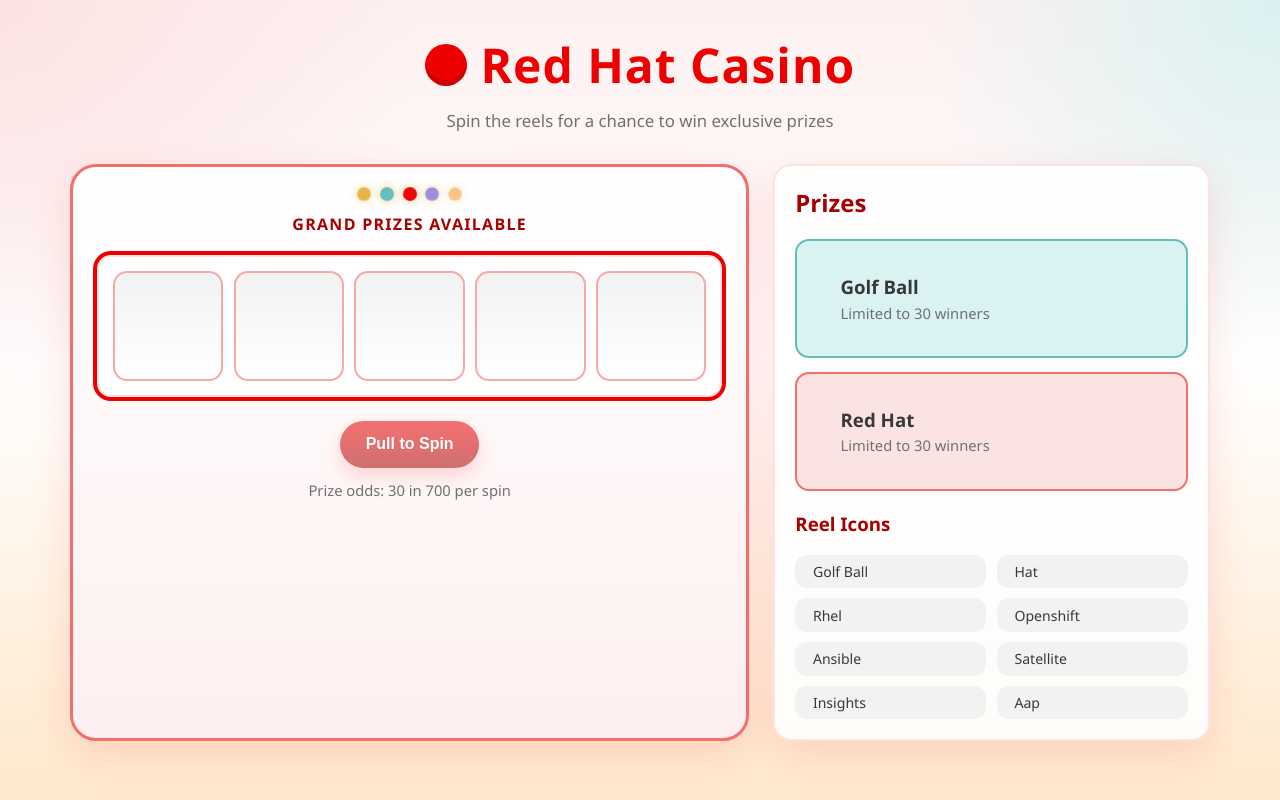
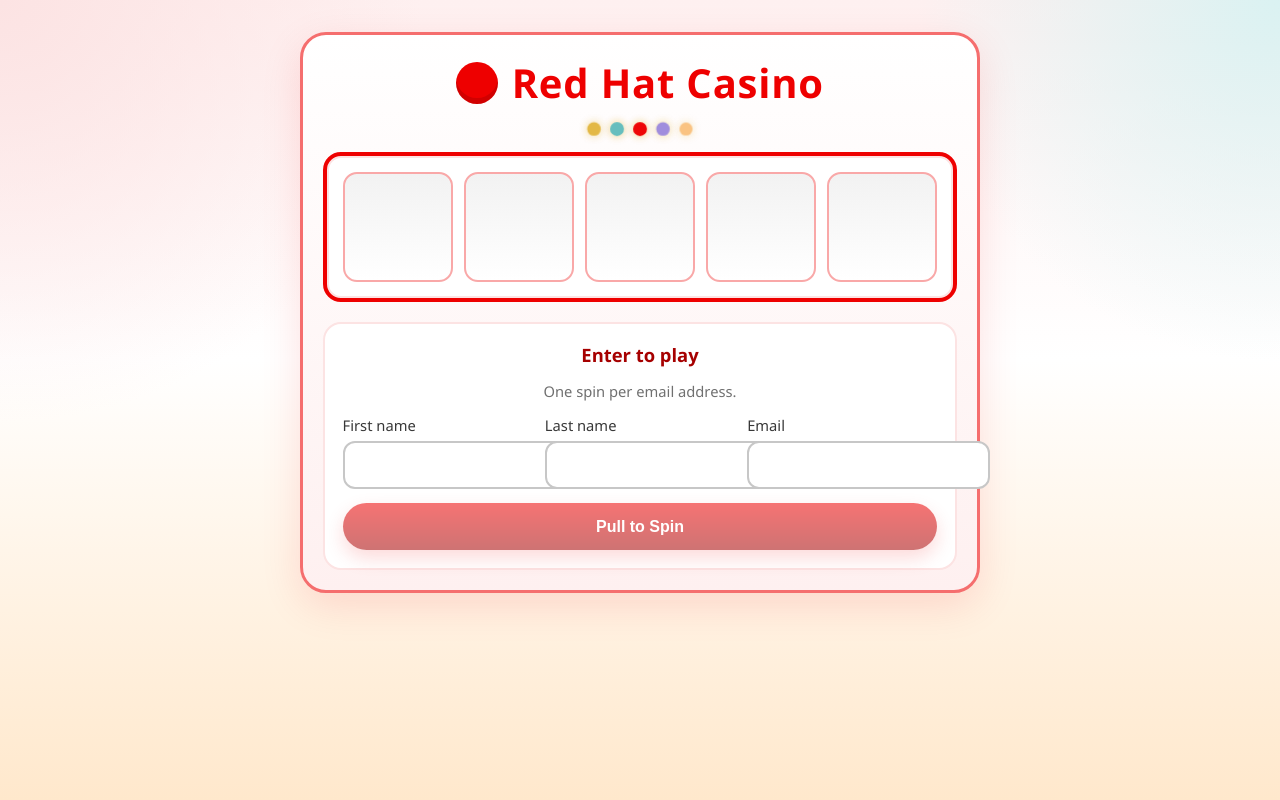
Before and after one commit to anseifert/slot-machine, a FastAPI app: page / in a window 1280 px wide. Run offline with FastAPI, Linux system fonts and the light colour scheme.

Commit message:
Simplify player UI to slot machine and entry form.
Move registration inline below the reels, remove the prize sidebar and odds display, and streamline the spin flow to a single form submit.

Co-authored-by: Cursor <cursoragent@cursor.com>

```diff
--- a/app/main.py
+++ b/app/main.py
@@ -34,14 +34,11 @@ def health() -> dict[str, str]:
 
 @app.get("/", response_class=HTMLResponse)
 def index(request: Request) -> HTMLResponse:
-    settings = get_settings()
     return templates.TemplateResponse(
         "index.html",
         {
             "request": request,
             "symbols": PRIZE_SYMBOLS + FILLER_SYMBOLS,
-            "golf_max": settings.golf_ball_max,
-            "hat_max": settings.hat_max,
         },
     )
 
--- a/app/static/css/styles.css
+++ b/app/static/css/styles.css
@@ -38,20 +38,17 @@ body {
 }
 
 .page {
-  max-width: 1180px;
+  max-width: 720px;
   margin: 0 auto;
   padding: 2rem 1.25rem 3rem;
-}
-
-.header {
-  text-align: center;
-  margin-bottom: 2rem;
 }
 
 .header__brand {
   display: inline-flex;
   align-items: center;
+  justify-content: center;
   gap: 0.85rem;
+  margin-bottom: 0.75rem;
 }
 
 .header__logo {
@@ -62,26 +59,20 @@ body {
   box-shadow: inset 0 -6px 0 rgba(0, 0, 0, 0.12);
 }
 
-.header h1 {
+.machine__top h1 {
   margin: 0;
-  font-size: clamp(2rem, 5vw, 3rem);
+  font-size: clamp(1.75rem, 4vw, 2.5rem);
   color: var(--rh-red);
   letter-spacing: 0.02em;
 }
 
-.header__tagline {
-  margin: 0.75rem 0 0;
-  color: var(--rh-gray-50);
-  font-size: 1.05rem;
-}
-
 .casino {
   display: grid;
-  grid-template-columns: 1.4fr 0.9fr;
-  gap: 1.5rem;
+  place-items: center;
 }
 
 .machine {
+  width: 100%;
   background: linear-gradient(180deg, var(--rh-white), var(--rh-red-lightest));
   border: 3px solid var(--rh-red-light);
   border-radius: calc(var(--radius) + 8px);
@@ -118,14 +109,6 @@ body {
 @keyframes blink {
   0%, 100% { opacity: 0.45; transform: scale(0.92); }
   50% { opacity: 1; transform: scale(1); }
-}
-
-.machine__jackpot {
-  margin: 0;
-  font-weight: 700;
-  color: var(--rh-red-dark);
-  letter-spacing: 0.08em;
-  text-transform: uppercase;
 }
 
 .machine__window {
@@ -166,9 +149,7 @@ body {
   to { transform: translateY(-88px); }
 }
 
-.reel__symbol,
-.symbol-legend__icon,
-.prize-card__icon {
+.reel__symbol {
   display: flex;
   align-items: center;
   justify-content: center;
@@ -176,22 +157,13 @@ body {
   padding: 0.5rem;
 }
 
-.reel__symbol svg,
-.symbol-legend__icon svg,
-.prize-card__icon svg {
+.reel__symbol svg {
   width: 64px;
   height: 64px;
 }
 
 .machine__controls {
   margin-top: 1.25rem;
-  text-align: center;
-}
-
-.machine__odds {
-  margin: 0.75rem 0 0;
-  color: var(--rh-gray-50);
-  font-size: 0.92rem;
 }
 
 .btn {
@@ -225,117 +197,33 @@ body {
   border: 2px solid var(--rh-red-lighter);
 }
 
-.prize-board {
-  background: rgba(255, 255, 255, 0.88);
+.player-form {
+  display: grid;
+  gap: 0.9rem;
+  padding: 1.1rem;
+  border-radius: var(--radius);
+  background: var(--rh-white);
   border: 2px solid var(--rh-red-pale);
-  border-radius: var(--radius);
-  padding: 1.25rem;
-  box-shadow: var(--shadow);
 }
 
-.prize-board h2,
-.symbol-legend h3 {
-  margin-top: 0;
+.player-form__title {
+  margin: 0;
+  text-align: center;
   color: var(--rh-red-dark);
+  font-size: 1.15rem;
 }
 
-.prize-cards {
-  display: grid;
-  gap: 0.85rem;
-  margin-bottom: 1.25rem;
-}
-
-.prize-card {
-  display: flex;
-  gap: 0.85rem;
-  align-items: center;
-  padding: 0.85rem;
-  border-radius: 14px;
-  border: 2px solid transparent;
-}
-
-.prize-card--golf {
-  background: var(--rh-teal-light);
-  border-color: var(--rh-teal);
-}
-
-.prize-card--hat {
-  background: var(--rh-red-pale);
-  border-color: var(--rh-red-light);
-}
-
-.prize-card h3 {
-  margin: 0 0 0.2rem;
-}
-
-.prize-card p {
+.player-form__subtitle {
   margin: 0;
+  text-align: center;
   color: var(--rh-gray-50);
   font-size: 0.92rem;
 }
 
-.symbol-legend__grid {
+.player-form__fields {
   display: grid;
-  grid-template-columns: repeat(2, minmax(0, 1fr));
-  gap: 0.65rem;
-}
-
-.symbol-legend__item {
-  display: flex;
-  align-items: center;
-  gap: 0.55rem;
-  padding: 0.45rem 0.55rem;
-  border-radius: 12px;
-  background: var(--rh-gray-10);
-  font-size: 0.88rem;
-}
-
-.symbol-legend__icon {
-  min-height: auto;
-  padding: 0;
-}
-
-.symbol-legend__icon svg {
-  width: 34px;
-  height: 34px;
-}
-
-.modal {
-  position: fixed;
-  inset: 0;
-  display: grid;
-  place-items: center;
-  z-index: 20;
-}
-
-.modal[hidden] {
-  display: none;
-}
-
-.modal__backdrop {
-  position: absolute;
-  inset: 0;
-  background: rgba(255, 255, 255, 0.72);
-  backdrop-filter: blur(4px);
-}
-
-.modal__panel {
-  position: relative;
-  width: min(100% - 2rem, 420px);
-  background: var(--rh-white);
-  border: 2px solid var(--rh-red-lighter);
-  border-radius: var(--radius);
-  padding: 1.5rem;
-  box-shadow: var(--shadow);
-}
-
-.modal__subtitle {
-  color: var(--rh-gray-50);
-}
-
-.player-form {
-  display: grid;
-  gap: 0.9rem;
+  grid-template-columns: repeat(3, minmax(0, 1fr));
+  gap: 0.75rem;
 }
 
 .player-form label {
@@ -530,10 +418,6 @@ body {
 }
 
 @media (max-width: 900px) {
-  .casino {
-    grid-template-columns: 1fr;
-  }
-
   .stats-grid {
     grid-template-columns: repeat(2, minmax(0, 1fr));
   }
@@ -553,6 +437,10 @@ body {
     height: 48px;
   }
 
+  .player-form__fields {
+    grid-template-columns: 1fr;
+  }
+
   .stats-grid {
     grid-template-columns: 1fr;
   }
--- a/app/static/js/app.js
+++ b/app/static/js/app.js
@@ -1,7 +1,6 @@
 const symbols = window.SLOT_SYMBOLS || [];
 const { hydrateSymbolElements, renderSymbol } = window.SlotIcons;
 
-const modal = document.getElementById("player-modal");
 const playerForm = document.getElementById("player-form");
 const formError = document.getElementById("form-error");
 const spinBtn = document.getElementById("spin-btn");
@@ -9,20 +8,29 @@ const resultBanner = document.getElementById("result-banner");
 const resultMessage = document.getElementById("result-message");
 const resultClose = document.getElementById("result-close");
 
-let player = null;
 let hasSpun = false;
-
-function showModal() {
-  modal.hidden = false;
-}
-
-function hideModal() {
-  modal.hidden = true;
-}
 
 function showError(message) {
   formError.textContent = message;
   formError.hidden = !message;
+}
+
+function getPlayerFromForm() {
+  const formData = new FormData(playerForm);
+  return {
+    first_name: formData.get("first_name").trim(),
+    last_name: formData.get("last_name").trim(),
+    email: formData.get("email").trim().toLowerCase(),
+  };
+}
+
+function isFormComplete() {
+  const player = getPlayerFromForm();
+  return Boolean(player.first_name && player.last_name && player.email);
+}
+
+function updateSpinButton() {
+  spinBtn.disabled = hasSpun || !isFormComplete();
 }
 
 function buildReelStrip(finalSymbol) {
@@ -66,26 +74,18 @@ function showResult(message, isWinner) {
   resultBanner.hidden = false;
 }
 
-playerForm.addEventListener("submit", (event) => {
-  event.preventDefault();
+playerForm.addEventListener("input", () => {
   showError("");
-
-  const formData = new FormData(playerForm);
-  player = {
-    first_name: formData.get("first_name").trim(),
-    last_name: formData.get("last_name").trim(),
-    email: formData.get("email").trim().toLowerCase(),
-  };
-
-  hideModal();
-  spinBtn.disabled = false;
+  updateSpinButton();
 });
 
-spinBtn.addEventListener("click", async () => {
-  if (!player || hasSpun) {
+playerForm.addEventListener("submit", async (event) => {
+  event.preventDefault();
+  if (hasSpun || !isFormComplete()) {
     return;
   }
 
+  const player = getPlayerFromForm();
   spinBtn.disabled = true;
   showError("");
 
@@ -104,10 +104,12 @@ spinBtn.addEventListener("click", async () => {
     await animateReels(data.reels);
     showResult(data.message, data.is_winner);
     hasSpun = true;
+    playerForm.querySelectorAll("input").forEach((input) => {
+      input.disabled = true;
+    });
   } catch (error) {
-    spinBtn.disabled = false;
-    showModal();
     showError(error.message);
+    updateSpinButton();
   }
 });
 
@@ -121,5 +123,5 @@ document.addEventListener("DOMContentLoaded", () => {
     reel.innerHTML = "";
     reel.appendChild(buildReelStrip("rhel"));
   });
-  showModal();
+  updateSpinButton();
 });
--- a/app/templates/index.html
+++ b/app/templates/index.html
@@ -2,21 +2,16 @@
 {% block title %}Red Hat Casino{% endblock %}
 {% block body %}
 <div class="page">
-  <header class="header">
+  <main class="casino">
+    <section class="machine" aria-label="Slot machine">
+      <div class="machine__top">
         <div class="header__brand">
           <span class="header__logo" aria-hidden="true"></span>
           <h1>Red Hat Casino</h1>
         </div>
-    <p class="header__tagline">Spin the reels for a chance to win exclusive prizes</p>
-  </header>
-
-  <main class="casino">
-    <section class="machine" aria-label="Slot machine">
-      <div class="machine__top">
         <div class="machine__lights" aria-hidden="true">
           <span></span><span></span><span></span><span></span><span></span>
         </div>
-        <p class="machine__jackpot">Grand Prizes Available</p>
       </div>
 
       <div class="machine__window">
@@ -32,49 +27,10 @@
       </div>
 
       <div class="machine__controls">
-        <button class="btn btn--primary" id="spin-btn" type="button" disabled>Pull to Spin</button>
-        <p class="machine__odds">Prize odds: 30 in 700 per spin</p>
-      </div>
-    </section>
-
-    <aside class="prize-board">
-      <h2>Prizes</h2>
-      <div class="prize-cards">
-        <div class="prize-card prize-card--golf">
-          <div class="prize-card__icon" data-symbol="golf_ball"></div>
-          <div>
-            <h3>Golf Ball</h3>
-            <p>Limited to {{ golf_max }} winners</p>
-          </div>
-        </div>
-        <div class="prize-card prize-card--hat">
-          <div class="prize-card__icon" data-symbol="hat"></div>
-          <div>
-            <h3>Red Hat</h3>
-            <p>Limited to {{ hat_max }} winners</p>
-          </div>
-        </div>
-      </div>
-      <div class="symbol-legend">
-        <h3>Reel Icons</h3>
-        <div class="symbol-legend__grid">
-          {% for symbol in symbols %}
-          <div class="symbol-legend__item">
-            <span class="symbol-legend__icon" data-symbol="{{ symbol }}"></span>
-            <span>{{ symbol.replace('_', ' ').title() }}</span>
-          </div>
-          {% endfor %}
-        </div>
-      </div>
-    </aside>
-  </main>
-
-  <div class="modal" id="player-modal" hidden>
-    <div class="modal__backdrop"></div>
-    <div class="modal__panel" role="dialog" aria-labelledby="modal-title" aria-modal="true">
-      <h2 id="modal-title">Enter to Play</h2>
-      <p class="modal__subtitle">One spin per email address. Fill out the form to unlock the reels.</p>
         <form id="player-form" class="player-form">
+          <h2 class="player-form__title">Enter to play</h2>
+          <p class="player-form__subtitle">One spin per email address.</p>
+          <div class="player-form__fields">
             <label>
               <span>First name</span>
               <input name="first_name" type="text" required autocomplete="given-name">
@@ -87,11 +43,13 @@
               <span>Email</span>
               <input name="email" type="email" required autocomplete="email">
             </label>
+          </div>
           <p class="form-error" id="form-error" hidden></p>
-        <button class="btn btn--primary" type="submit">Start Playing</button>
+          <button class="btn btn--primary" id="spin-btn" type="submit" disabled>Pull to Spin</button>
         </form>
       </div>
-  </div>
+    </section>
+  </main>
 
   <div class="result-banner" id="result-banner" hidden>
     <div class="result-banner__content">
```
Lines whose indentation alone changed are shown as unchanged.
